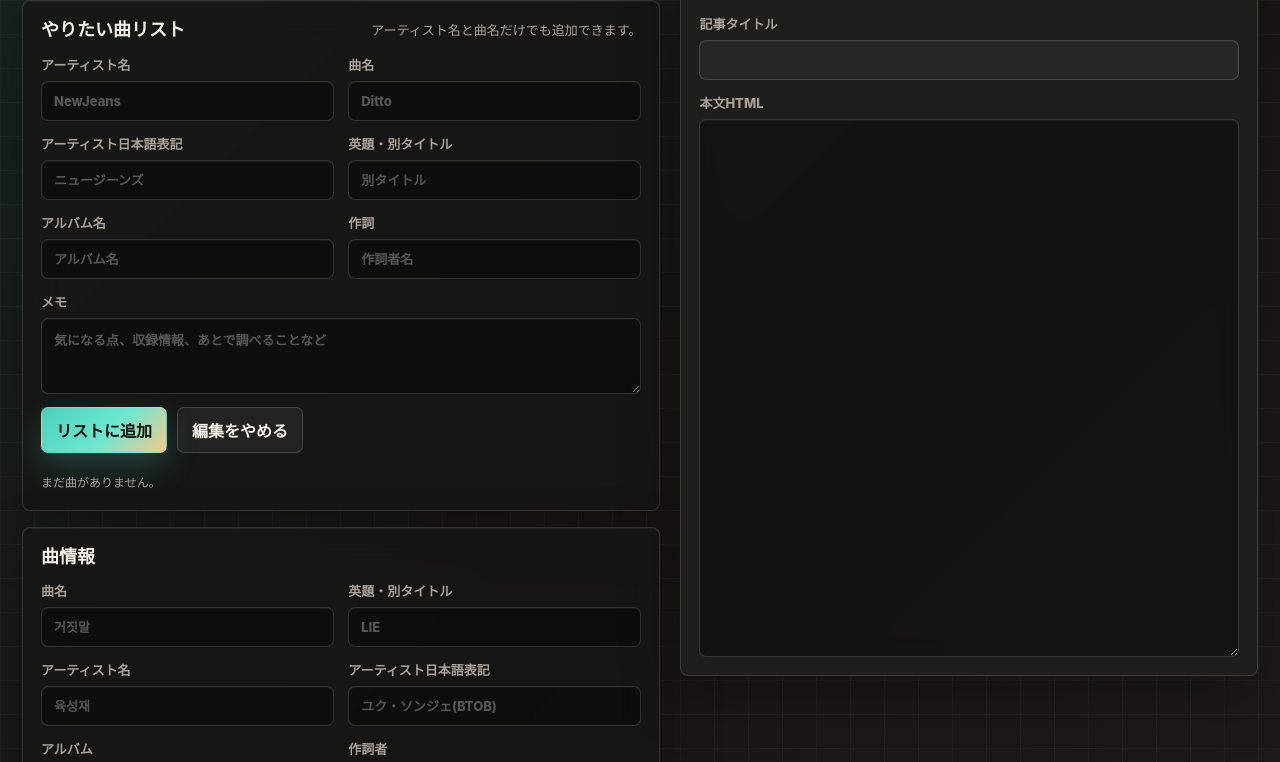
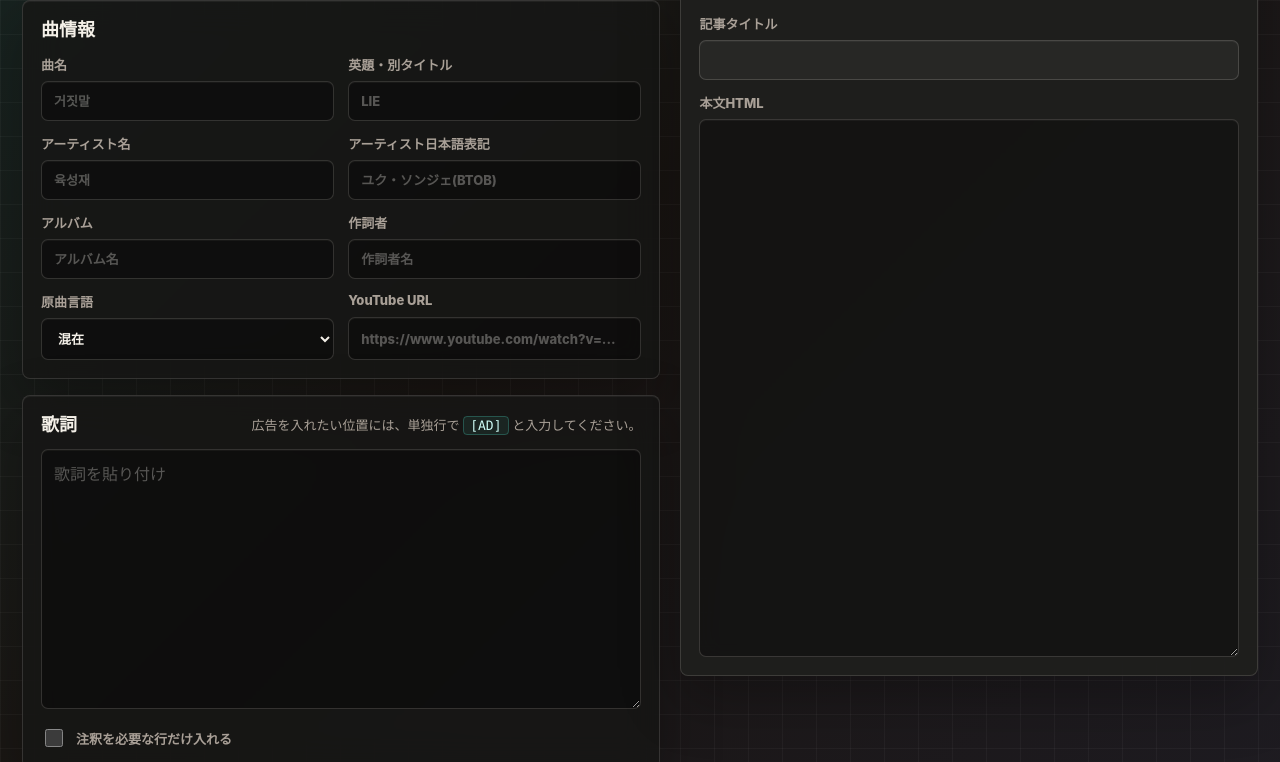
Before and after one commit to naomi-y-311/sukimama-language-generator, a website: page public/index.html in a window 1280 px wide. Shown: the part 102-864 px from the top of the page. Drawn offline with nearby package versions, Linux system fonts and the light colour scheme.

Commit message:
Move song checklist link to separate page

```diff
--- a/public/index.html
+++ b/public/index.html
@@ -16,48 +16,11 @@
             <p class="eyebrow">Local Draft Tool</p>
             <h1>歌詞和訳 下書き作成</h1>
           </div>
-          <button class="ghost" id="sampleButton" type="button">サンプル</button>
+          <div class="topbar-links">
+            <a class="ghost nav-button" href="/songs-todo">やりたい曲リスト</a>
+            <button class="ghost" id="sampleButton" type="button">サンプル</button>
+          </div>
         </header>
-
-        <section class="panel todo-panel" aria-labelledby="todoTitle">
-          <div class="panel-title">
-            <h2 id="todoTitle">やりたい曲リスト</h2>
-            <p>アーティスト名と曲名だけでも追加できます。</p>
-          </div>
-
-          <form id="todoForm" class="todo-form">
-            <input type="hidden" name="todoId">
-            <div class="grid two">
-              <label>アーティスト名
-                <input name="todoArtist" required placeholder="NewJeans">
-              </label>
-              <label>曲名
-                <input name="todoSongTitle" required placeholder="Ditto">
-              </label>
-              <label>アーティスト日本語表記
-                <input name="todoArtistJa" placeholder="ニュージーンズ">
-              </label>
-              <label>英題・別タイトル
-                <input name="todoAltTitle" placeholder="別タイトル">
-              </label>
-              <label>アルバム名
-                <input name="todoAlbum" placeholder="アルバム名">
-              </label>
-              <label>作詞
-                <input name="todoLyricist" placeholder="作詞者名">
-              </label>
-            </div>
-            <label>メモ
-              <textarea class="compact-textarea" name="todoMemo" placeholder="気になる点、収録情報、あとで調べることなど"></textarea>
-            </label>
-            <div class="todo-actions">
-              <button class="primary" id="todoSaveButton" type="submit">リストに追加</button>
-              <button class="ghost" id="todoCancelButton" type="button" hidden>編集をやめる</button>
-            </div>
-          </form>
-
-          <div class="todo-list" id="todoList" aria-live="polite"></div>
-        </section>
 
         <form id="draftForm" class="form">
           <div class="panel">
@@ -92,9 +55,6 @@
                 <input name="youtubeUrl" type="url" placeholder="https://www.youtube.com/watch?v=...">
               </label>
             </div>
-            <label class="wide-field">メモ
-              <textarea class="compact-textarea" name="memo" placeholder="リストから反映したメモ、作業メモなど"></textarea>
-            </label>
           </div>
 
           <div class="panel">
```
